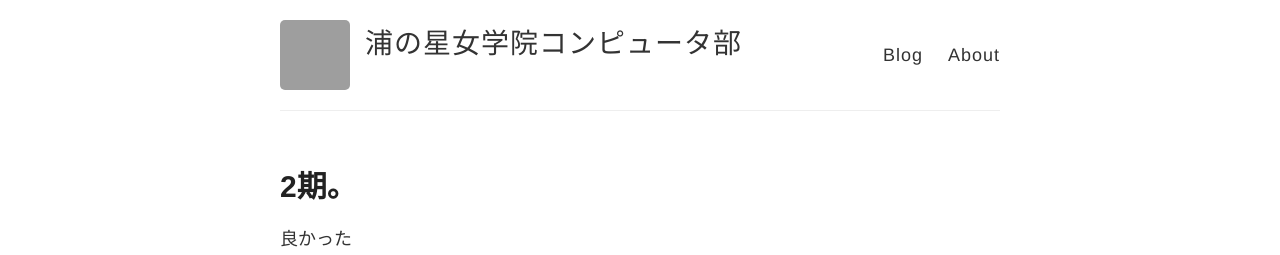
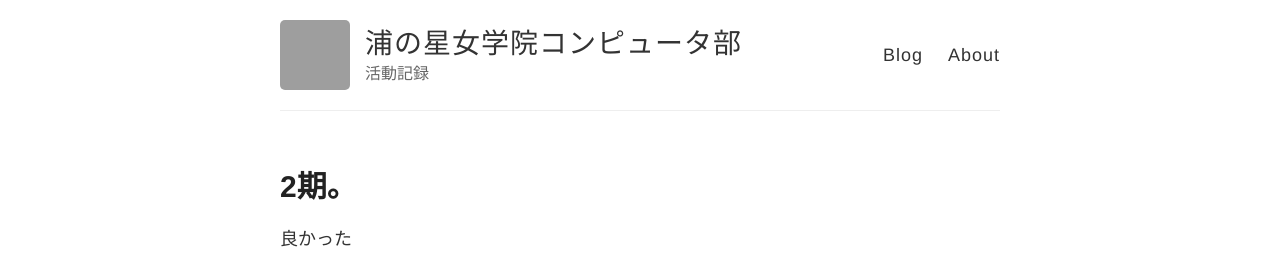
Before and after one commit to tt-coder/tt-coder.github.io, a Jekyll site: the page built from index.html, in a window 1280 px wide. Shown: the top 255 px of the page. Built offline with Jekyll 4.4.1, drawn with Linux system fonts in a browser that asks for light colours; grey boxes are pictures that could not be loaded.

Commit message:
modify config

```diff
--- a/_config.yml
+++ b/_config.yml
@@ -6,7 +6,7 @@
 name: 浦の星女学院コンピュータ部
 
 # Short bio or description (displayed in the header)
-description:
+description: 活動記録
 
 # URL of your avatar or profile pic (you could use your GitHub profile pic)
 avatar: https://avatars0.githubusercontent.com/u/12048564?v=3&s=460
```
